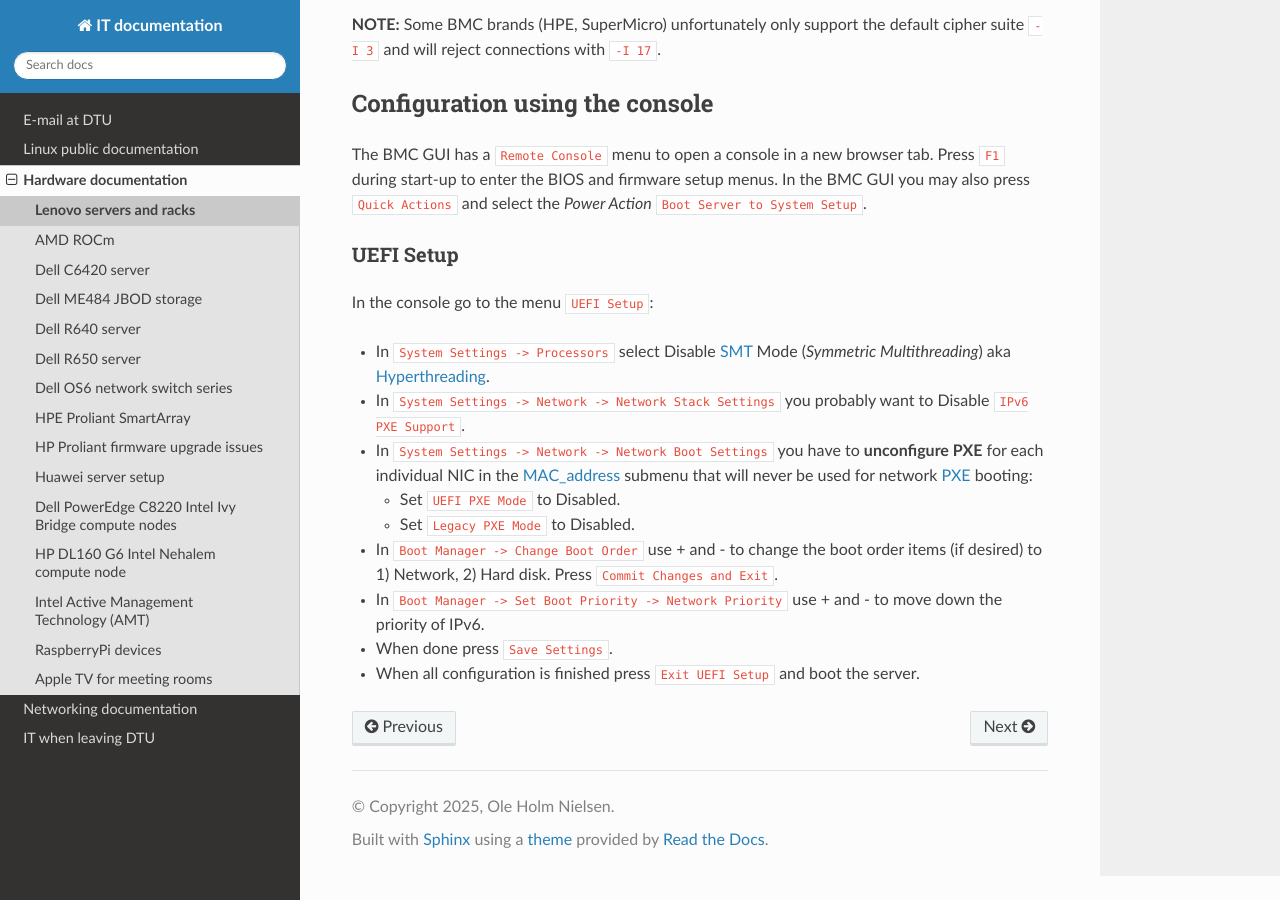
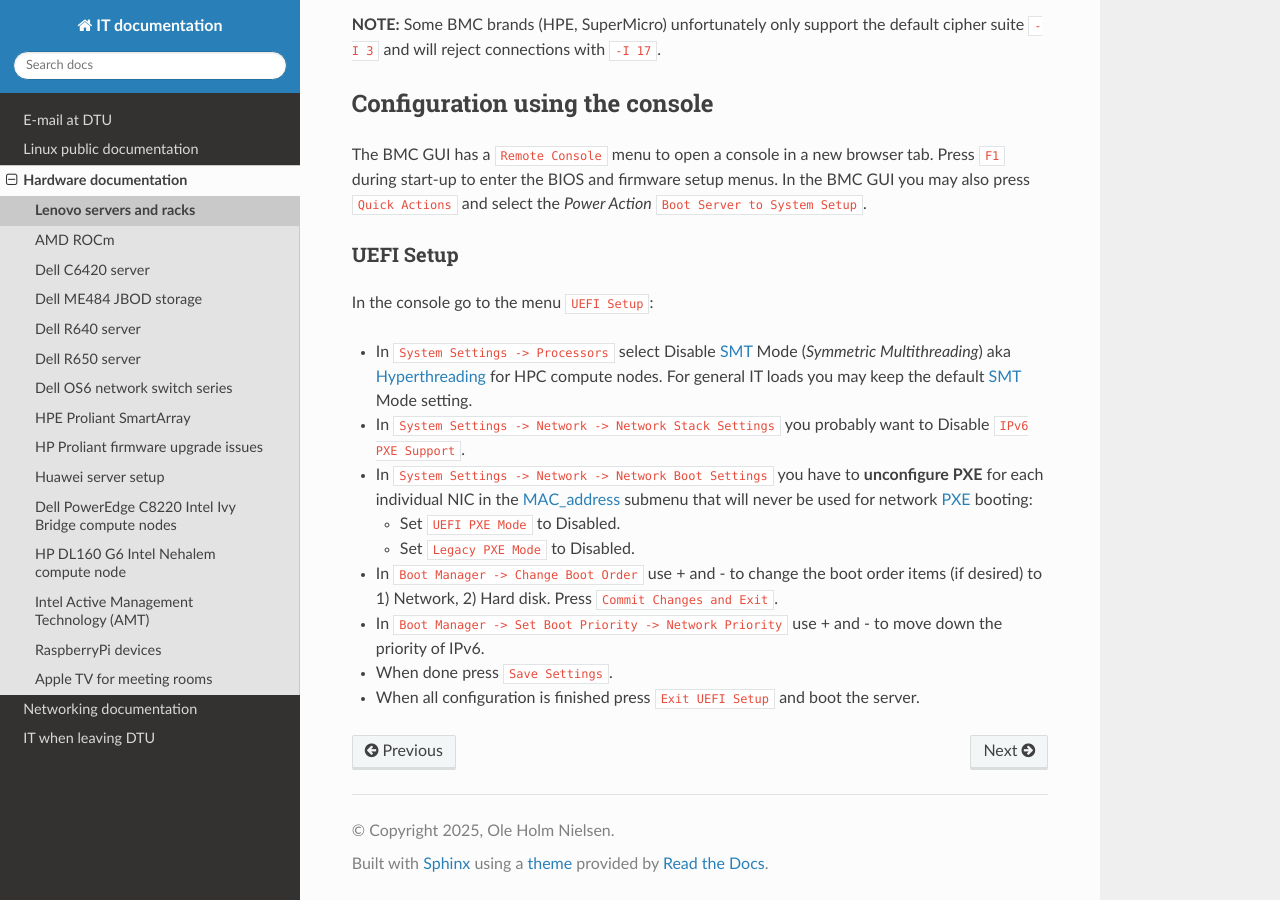
Before and after one commit to OleHolmNielsen/ITwiki, a Sphinx documentation site: the page built from docs/Lenovo_BIOS_settings.rst, in a window 1280 px wide and 900 px high, scrolled down 3549 px. Built offline with Sphinx 7.4.7 and the Read the Docs theme 3.1.0, drawn with Linux system fonts in a browser that asks for light colours.

Commit message:
Minor edit

```diff
--- a/docs/Lenovo_BIOS_settings.rst
+++ b/docs/Lenovo_BIOS_settings.rst
@@ -178,7 +178,9 @@ UEFI Setup
 
 In the console go to the menu ``UEFI Setup``:
 
-* In ``System Settings -> Processors`` select Disable SMT_ Mode (*Symmetric Multithreading*) aka Hyperthreading_.
+* In ``System Settings -> Processors`` select Disable SMT_ Mode (*Symmetric Multithreading*) aka Hyperthreading_
+  for HPC compute nodes.
+  For general IT loads you may keep the default SMT_ Mode setting.
 
 * In ``System Settings -> Network -> Network Stack Settings`` you probably want to Disable ``IPv6 PXE Support``.
 
```
